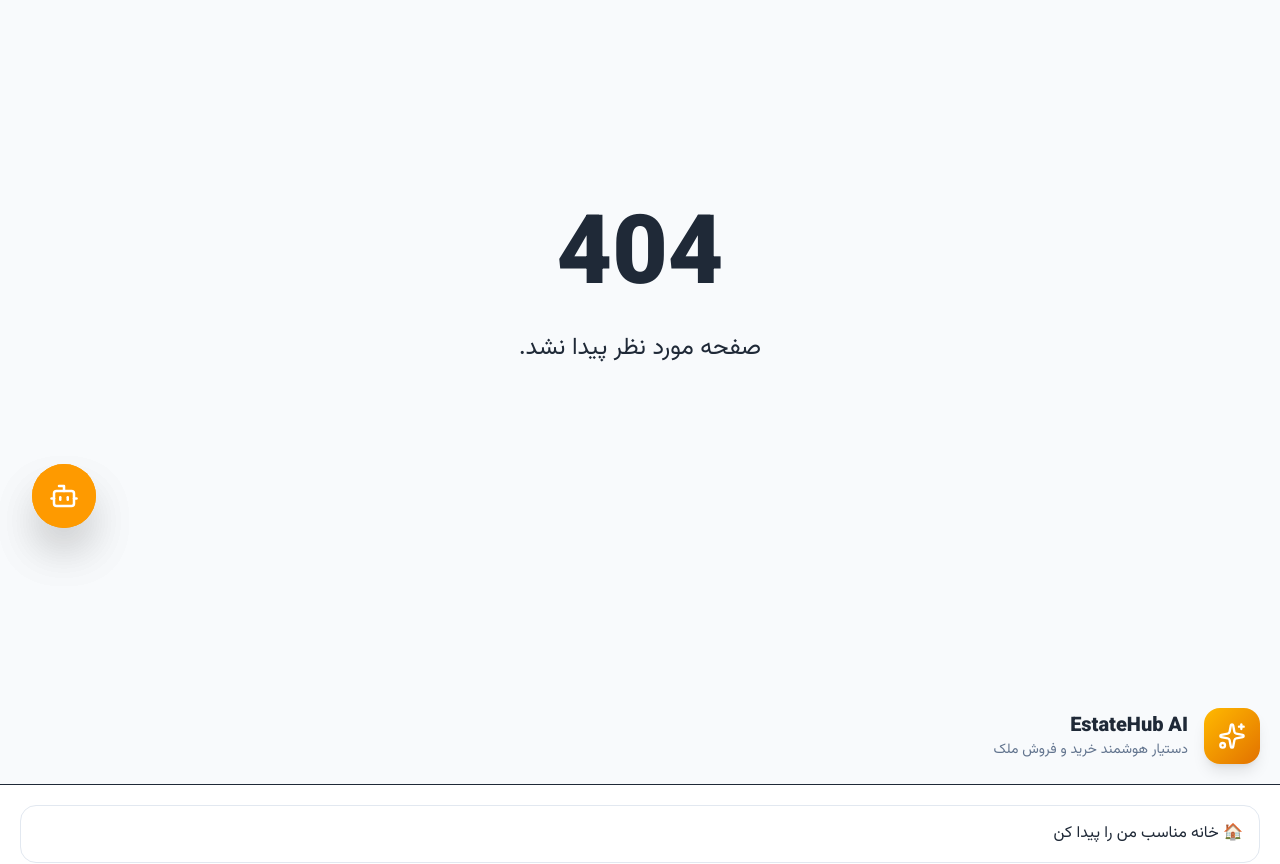
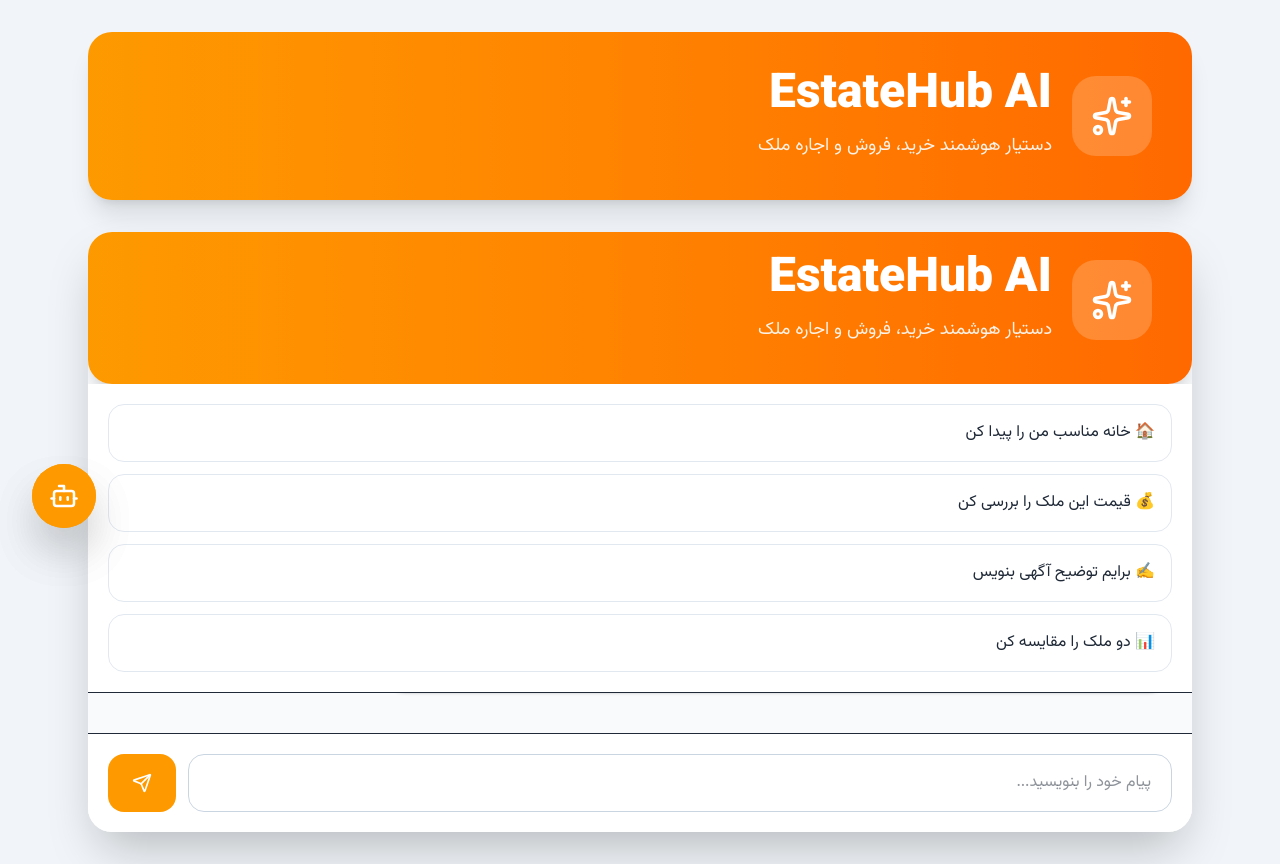
Before and after one commit to parisaoncs50p/EstateHub, a React (Vite) app: page /ai in a window 1280 px wide. Shown: the part 240-1104 px from the top of the page. Built offline with nearby package versions, Linux system fonts and the light colour scheme.

Commit message:
feat: add featured properties section

```diff
--- a/src/App.jsx
+++ b/src/App.jsx
@@ -1,4 +1,5 @@
 
+import AI from "./pages/AI";
 import AIAssistant from "./components/ai/AIAssistant";
 import { useState } from "react";
 
@@ -66,7 +67,10 @@ function App() {
           element={<VerifyCode />}
         />
 
-
+        <Route
+          path="/ai"
+          element={<AI />}
+        />
 
         <Route path="/contact" element={<Contact />} />
 
--- a/src/components/ai/AIHeader.jsx
+++ b/src/components/ai/AIHeader.jsx
@@ -3,26 +3,27 @@ import { Sparkles } from "lucide-react";
 
 function AIHeader() {
   return (
-    <div className="flex items-center gap-4 border-b p-5">
+    <div className="rounded-3xl bg-gradient-to-r from-amber-500 to-orange-500 p-10 text-white shadow-xl">
 
-      <div className="flex h-14 w-14 items-center justify-center rounded-2xl bg-gradient-to-br from-amber-400 to-amber-600 shadow-lg">
+      <div className="flex items-center gap-5">
 
-        <Sparkles
-          size={28}
-          className="text-white"
-        />
+        <div className="flex h-20 w-20 items-center justify-center rounded-3xl bg-white/20">
 
-      </div>
+          <Sparkles size={42} />
 
-      <div>
+        </div>
 
-        <h2 className="text-xl font-black">
-          EstateHub AI
-        </h2>
+        <div>
 
-        <p className="text-sm text-slate-500">
-          دستیار هوشمند خرید و فروش ملک
-        </p>
+          <h1 className="text-5xl font-black">
+            EstateHub AI
+          </h1>
+
+          <p className="mt-3 text-lg text-white/90">
+            دستیار هوشمند خرید، فروش و اجاره ملک
+          </p>
+
+        </div>
 
       </div>
 
--- a/src/components/layout/Navbar.jsx
+++ b/src/components/layout/Navbar.jsx
@@ -1,3 +1,4 @@
+
 
 import { useAuth } from "../../context/useAuth";
 
--- /dev/null
+++ b/src/pages/AI.jsx
@@ -0,0 +1,25 @@
+
+import AIHeader from "../components/ai/AIHeader";
+import AIChat from "../components/ai/AIChat";
+
+function AI() {
+  return (
+    <section className="min-h-screen bg-slate-100 pt-36 pb-20">
+
+      <div className="mx-auto max-w-6xl px-6">
+
+        <AIHeader />
+
+        <div className="mt-8 overflow-hidden rounded-3xl bg-white shadow-2xl">
+
+          <AIChat />
+
+        </div>
+
+      </div>
+
+    </section>
+  );
+}
+
+export default AI;
```
